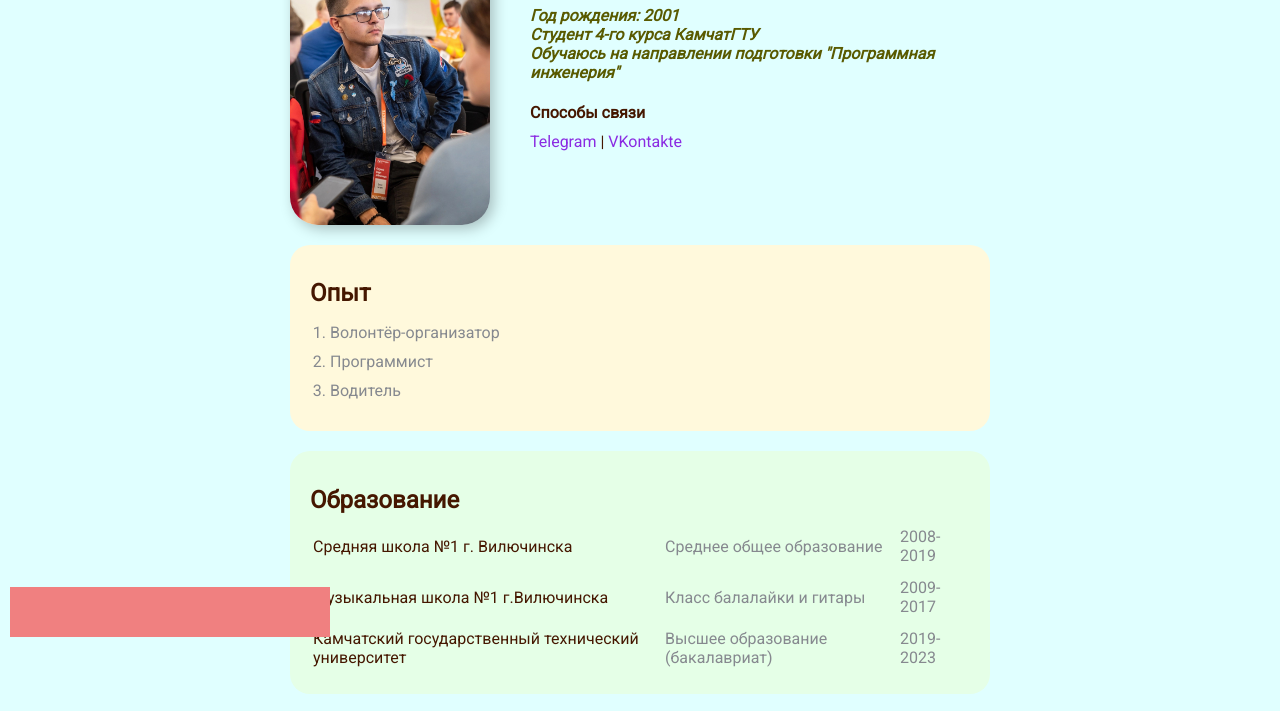
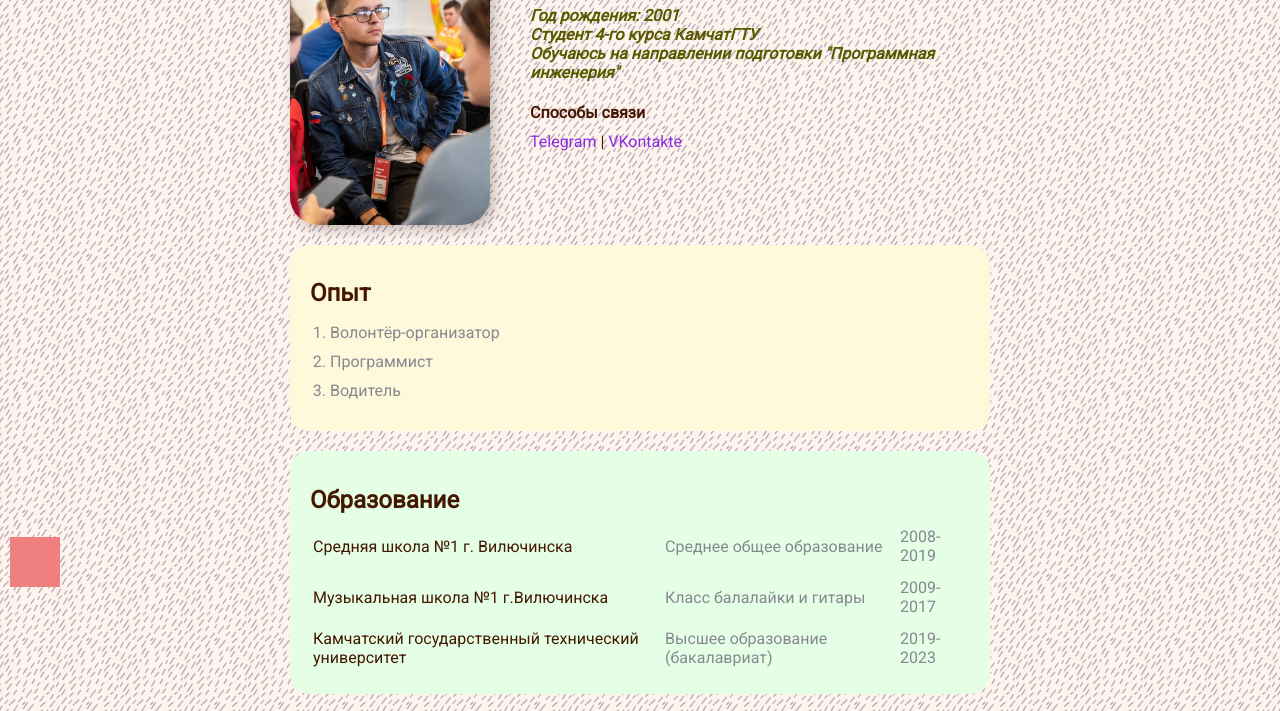
Before and after one commit to zanydami/myresume, a plain HTML site: page index.html in a window 1280 px wide. Shown: the part 113-824 px from the top of the page. Drawn offline with Linux system fonts and the light colour scheme.

Commit message:
Add files via upload

```diff
--- /dev/null
+++ b/random.js
@@ -0,0 +1,2 @@
+document.getElementsByTagName("h1")[0].style.fontSize = "6vw";
+document.getElementsByTagName("h2")[0].style.fontSize = "2vw";
--- a/style.css
+++ b/style.css
@@ -6,9 +6,8 @@
 } */
 
 body {
-  background-color: lightcyan;
+  background-image: url(pattern-hand-drawn-dashes-2.svg);
   color: rgb(69, 23, 0);
-
   font-size: 16px;
   font-weight: normal;
   font-family: 'Roboto', sans-serif;
@@ -211,9 +210,9 @@ a:active {
 
 .box {
   position: fixed;
-  bottom: 50px;
+  bottom: 100px;
   left: 10px;
-  width: 25%;
+  width: 50px;
   height: 50px;
   background: lightcoral;
 }
```
Also changed, not shown: Japanese pattern with hand drawn wave elements vector_ Abstract art background with line decoration.jpg (added), dobro.png (added), pattern-hand-drawn-dashes-2.svg (added), youtube.png (added).
